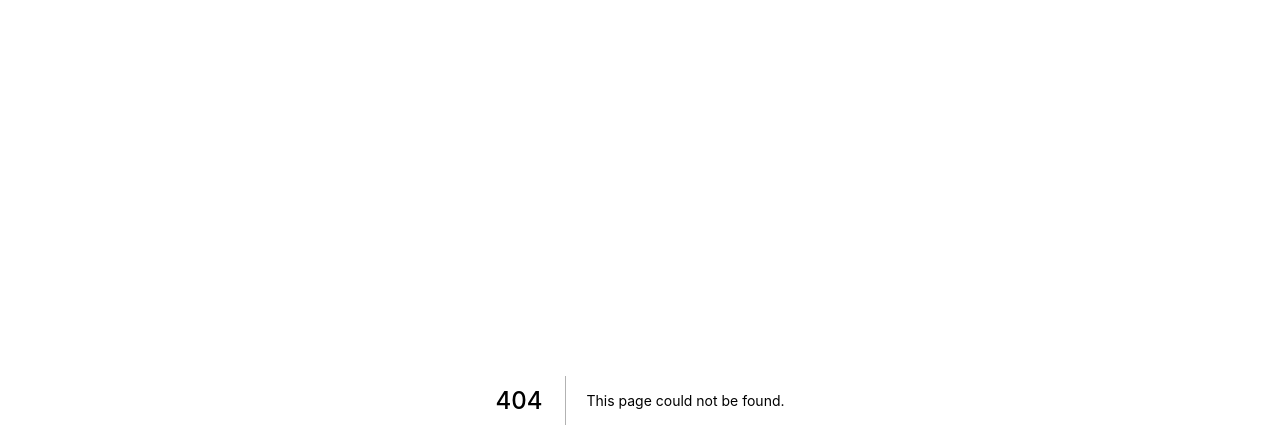
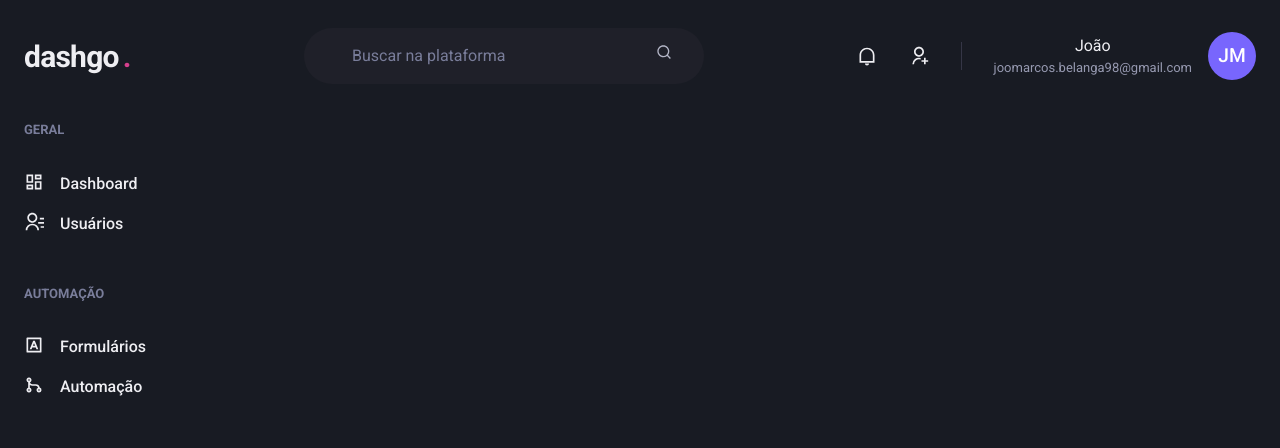
Before and after one commit to joaomarcos98/DashGo, a Next.js app: page /dashboard in a window 1280 px wide. Before the commit this address had no page. Shown: the top 448 px of the page. Built offline with nearby package versions, Linux system fonts and the light colour scheme.

Commit message:
Adding Sidebar

```diff
--- a/package.json
+++ b/package.json
@@ -16,7 +16,8 @@
     "framer-motion": "^4.1.17",
     "next": "11.1.2",
     "react": "17.0.2",
-    "react-dom": "17.0.2"
+    "react-dom": "17.0.2",
+    "react-icons": "^4.2.0"
   },
   "devDependencies": {
     "eslint": "7.32.0",
--- /dev/null
+++ b/src/components/Header.tsx
@@ -0,0 +1,89 @@
+import { Flex, Text, Input, Icon, HStack, Box, Avatar } from "@chakra-ui/react"
+import { RiNotificationLine, RiSearchLine, RiUserAddLine } from "react-icons/ri"
+
+export function Header() {
+
+    return (
+
+        <Flex
+            as="header"
+            w="100%"
+            maxWidth={1480}
+            h="20"
+            mx="auto"
+            mt="4"
+            px="6"
+            align="center"
+        >
+            <Text
+                fontSize="3xl"
+                fontWeight="bold"
+                letterSpacing="tight"
+                w="64"
+
+            >
+                dashgo
+                <Text
+                    as="span"
+                    color="pink.500"
+                    marginLeft="1"
+                >
+                    .
+                </Text>
+            </Text>
+
+            <Flex
+                as="label"
+                flex="1"
+                py="4"
+                px="8"
+                ml="6"
+                maxWidth={400}
+                alignSelf="center"
+                color="gray.200"
+                bg="gray.800"
+                borderRadius="full"
+            >
+                <Input
+                    color="gray.50"
+                    variant="unstyled"
+                    px="4"
+                    mr="4"
+                    placeholder="Buscar na plataforma"
+                    _placeholder={{ color: "gray.400" }}
+                />
+
+                <Icon as={RiSearchLine} />
+            </Flex>
+
+            <Flex
+                align="center"
+                ml="auto"
+            >
+
+                <HStack
+                    spacing="8"
+                    mx="8"
+                    pr="8"
+                    py="1"
+                    borderRightWidth={1}
+                    borderColor="gray.700"
+                >
+                    <Icon as={RiNotificationLine} fontSize="20" />
+                    <Icon as={RiUserAddLine} fontSize="20" />
+                </HStack>
+
+                <Flex align="center">
+                    <Box mr="4" textAlign="center">
+                        <Text>João</Text>
+                        <Text color="gray.300" fontSize="small">
+                            joomarcos.belanga98@gmail.com
+                        </Text>
+                    </Box>
+                    <Avatar size="md" name="João Marcos"/>
+                </Flex>
+
+            </Flex>
+        </Flex>
+    )
+}
--- /dev/null
+++ b/src/components/Sidebar.tsx
@@ -0,0 +1,38 @@
+import { Box, Stack, Text, Link, Icon } from "@chakra-ui/react";
+import { RiContactsLine, RiDashboardLine, RiGitMergeLine, RiInputMethodLine } from "react-icons/ri";
+
+export function Sidebar() {
+    return (
+        <Box as="aside" w="64" mr="8">
+            <Stack spacing="12" align="flex-start">
+                <Box>
+                    <Text fontWeight="bold" color="gray.400" fontSize="small">GERAL</Text>
+                    <Stack spacing="4" mt="8" align="stretch">
+                        <Link display="flex" align="center" >
+                            <Icon as={RiDashboardLine} fontSize="20" />
+                            <Text ml="4" fontWeight="medium">Dashboard</Text>
+                        </Link>
+                        <Link display="flex" align="center" >
+                            <Icon as={RiContactsLine} fontSize="20" />
+                            <Text ml="4" fontWeight="medium">Usuários</Text>
+                        </Link>
+                    </Stack>
+                </Box>
+                <Box>
+                    <Text fontWeight="bold" color="gray.400" fontSize="small">AUTOMAÇÃO</Text>
+                    <Stack spacing="4" mt="8" align="stretch">
+                        <Link display="flex" align="center" >
+                            <Icon as={RiInputMethodLine} fontSize="20" />
+                            <Text ml="4" fontWeight="medium">Formulários</Text>
+                        </Link>
+                        <Link display="flex" align="center">
+                            <Icon as={RiGitMergeLine} fontSize="20" />
+                            <Text ml="4" fontWeight="medium">Automação</Text>
+                        </Link>
+                    </Stack>
+                </Box>
+            </Stack>
+
+        </Box>
+    )
+}
--- /dev/null
+++ b/src/pages/dashboard.tsx
@@ -0,0 +1,16 @@
+import { Flex } from "@chakra-ui/react"
+import { Header } from "../components/Header"
+import { Sidebar } from "../components/Sidebar"
+
+export default function Dashboard() {
+    return (
+        <Flex direction="column" h="100vh">
+
+            <Header />
+
+            <Flex w="100%" my="6" maxWidth={1480} mx="auto" px="6">
+                <Sidebar/>
+            </Flex>
+        </Flex>
+    )
+}
```
Also changed, not shown: src/components/Form/Input.tsx (added, +28 -0 lines), src/pages/index.tsx (+6 -34 lines), 1 other file (tests, documents, lock files or other folders).
